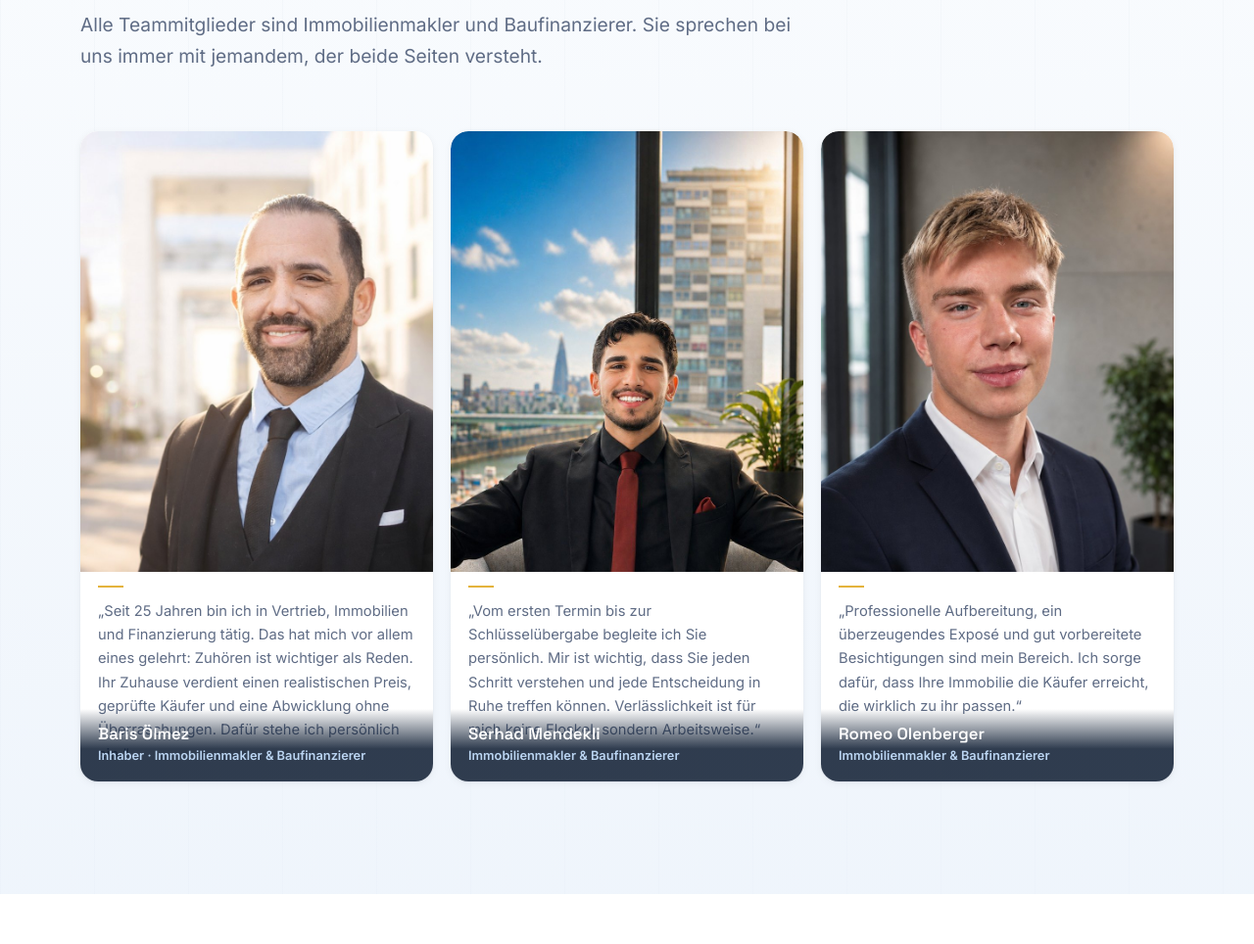
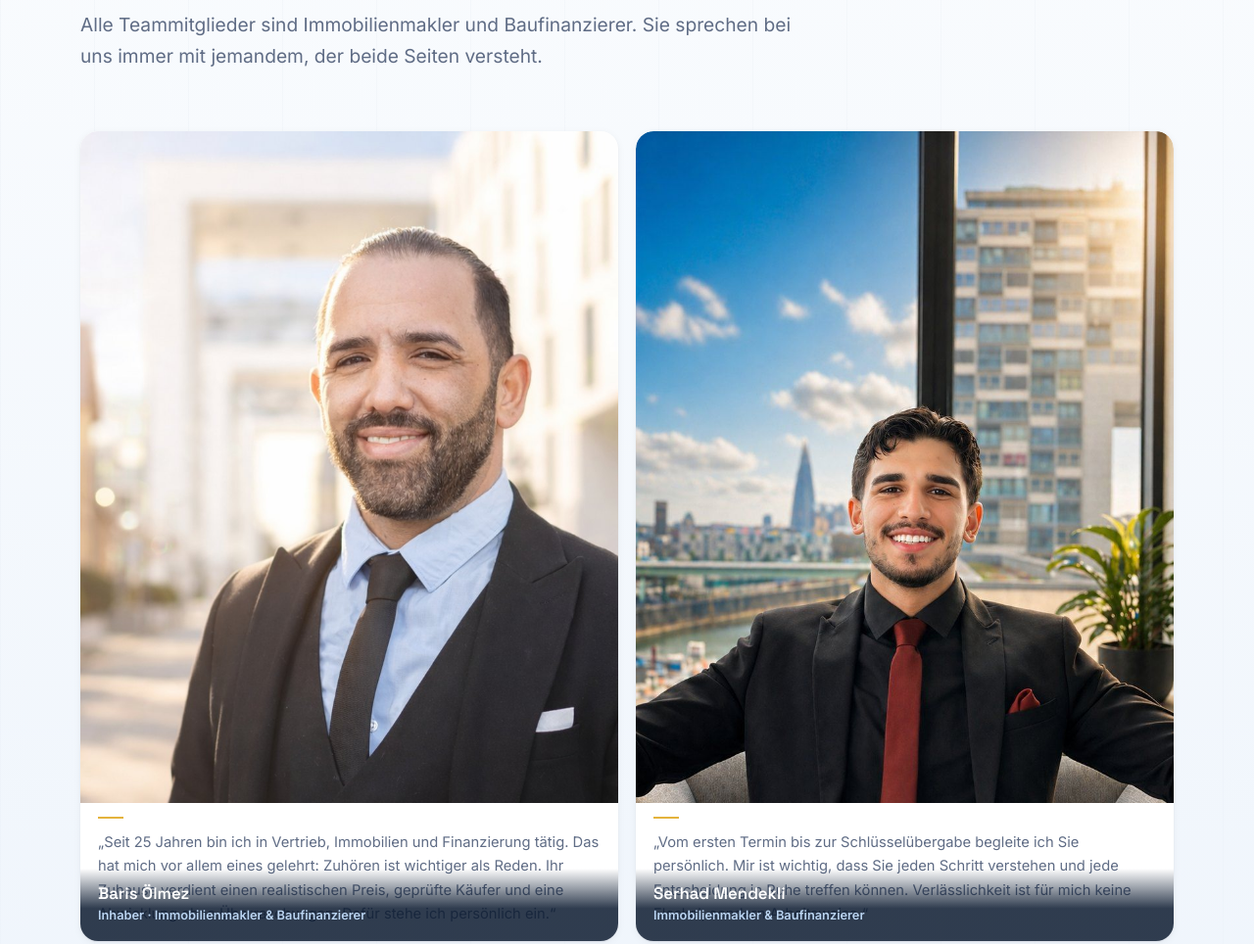
Before and after one commit to PHILLIPD-crtl/high-seller.de, a website: page ueber-uns.html in a window 1280 px wide. Shown: the part 3480-4444 px from the top of the page at 98% size. Drawn offline with Linux system fonts and the light colour scheme.

Commit message:
Team-Sektion: Romeo entfernt, Grid auf 2 Karten angepasst

```diff
--- a/ueber-uns.html
+++ b/ueber-uns.html
@@ -179,11 +179,10 @@
   <div class="section-head reveal"><span class="eyebrow eyebrow--gold">Team</span>
     <h2 class="headline">Ihre Ansprechpartner</h2>
     <p class="lead">Alle Teammitglieder sind Immobilienmakler und Baufinanzierer. Sie sprechen bei uns immer mit jemandem, der beide Seiten versteht.</p></div>
-  <div class="team team--3">
+  <div class="team team--3" style="grid-template-columns:repeat(auto-fit,minmax(260px,1fr))">
     <article class="member reveal" tabindex="0"><div class="member__media"><img decoding="async" class="member__photo" src="assets/img/team-baris.jpg" alt="Baris Ölmez, Inhaber, Immobilienmakler und Baufinanzierer in Köln" loading="lazy" width="820" height="1040"><div class="member__intro"><p>„Seit 25 Jahren bin ich in Vertrieb, Immobilien und Finanzierung tätig. Das hat mich vor allem eines gelehrt: Zuhören ist wichtiger als Reden. Ihr Zuhause verdient einen realistischen Preis, geprüfte Käufer und eine Abwicklung ohne Überraschungen. Dafür stehe ich persönlich ein.“</p></div></div><div class="member__info"><h3>Baris Ölmez</h3><div class="member__role">Inhaber · Immobilienmakler &amp; Baufinanzierer</div></div></article>
     <article class="member reveal" data-d="1" tabindex="0"><div class="member__media"><img decoding="async" class="member__photo" src="assets/img/team-serhad.jpg" alt="Serhad Mendekli, Immobilienmakler und Baufinanzierer in Köln" loading="lazy" width="820" height="1040"><div class="member__intro"><p>„Vom ersten Termin bis zur Schlüsselübergabe begleite ich Sie persönlich. Mir ist wichtig, dass Sie jeden Schritt verstehen und jede Entscheidung in Ruhe treffen können. Verlässlichkeit ist für mich keine Floskel, sondern Arbeitsweise.“</p></div></div><div class="member__info"><h3>Serhad Mendekli</h3><div class="member__role">Immobilienmakler &amp; Baufinanzierer</div></div></article>
-    <article class="member reveal" data-d="2" tabindex="0"><div class="member__media"><img decoding="async" class="member__photo" src="assets/img/team-romeo.jpg" alt="Romeo Olenberger, Immobilienmakler und Baufinanzierer in Köln" loading="lazy" width="820" height="1040"><div class="member__intro"><p>„Professionelle Aufbereitung, ein überzeugendes Exposé und gut vorbereitete Besichtigungen sind mein Bereich. Ich sorge dafür, dass Ihre Immobilie die Käufer erreicht, die wirklich zu ihr passen.“</p></div></div><div class="member__info"><h3>Romeo Olenberger</h3><div class="member__role">Immobilienmakler &amp; Baufinanzierer</div></div></article>
-  </div>
+      </div>
 </div></section>
 
 <section class="section"><div class="container">
```
